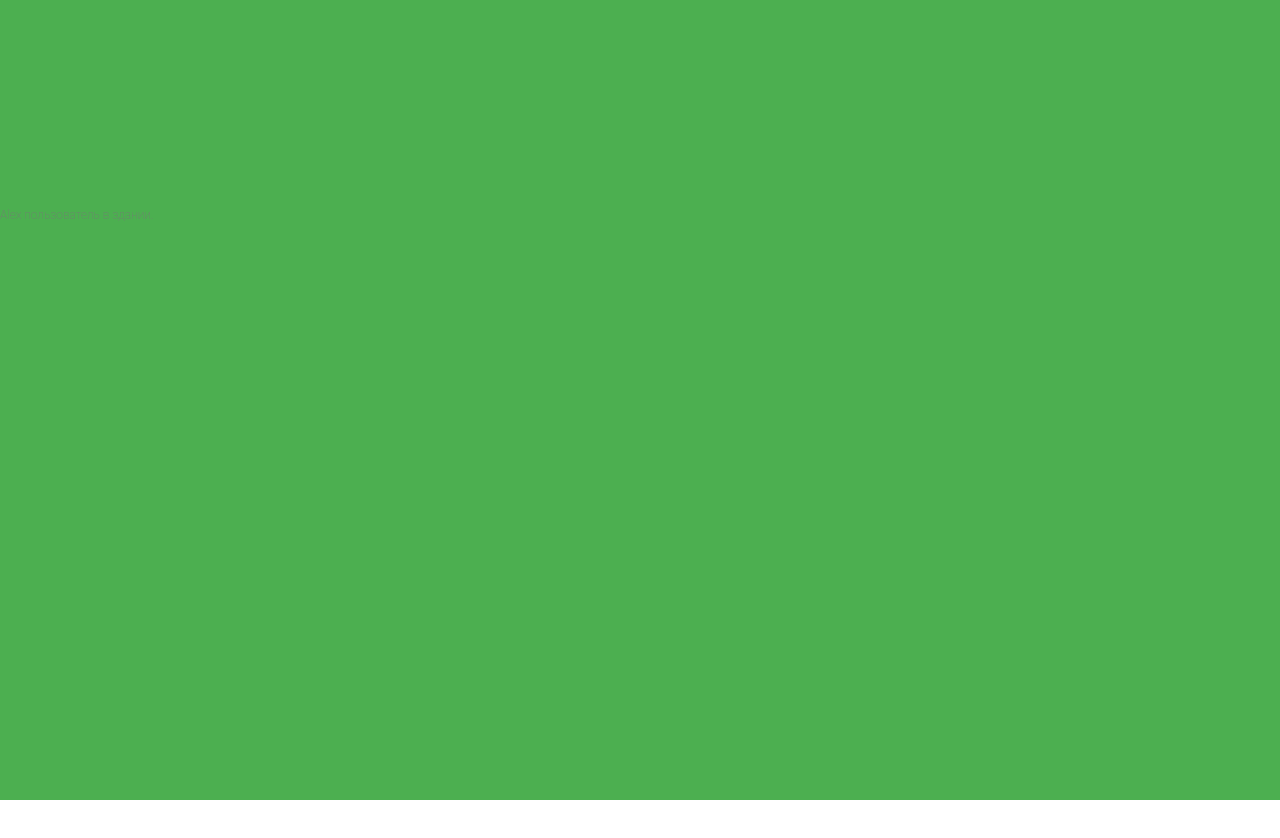
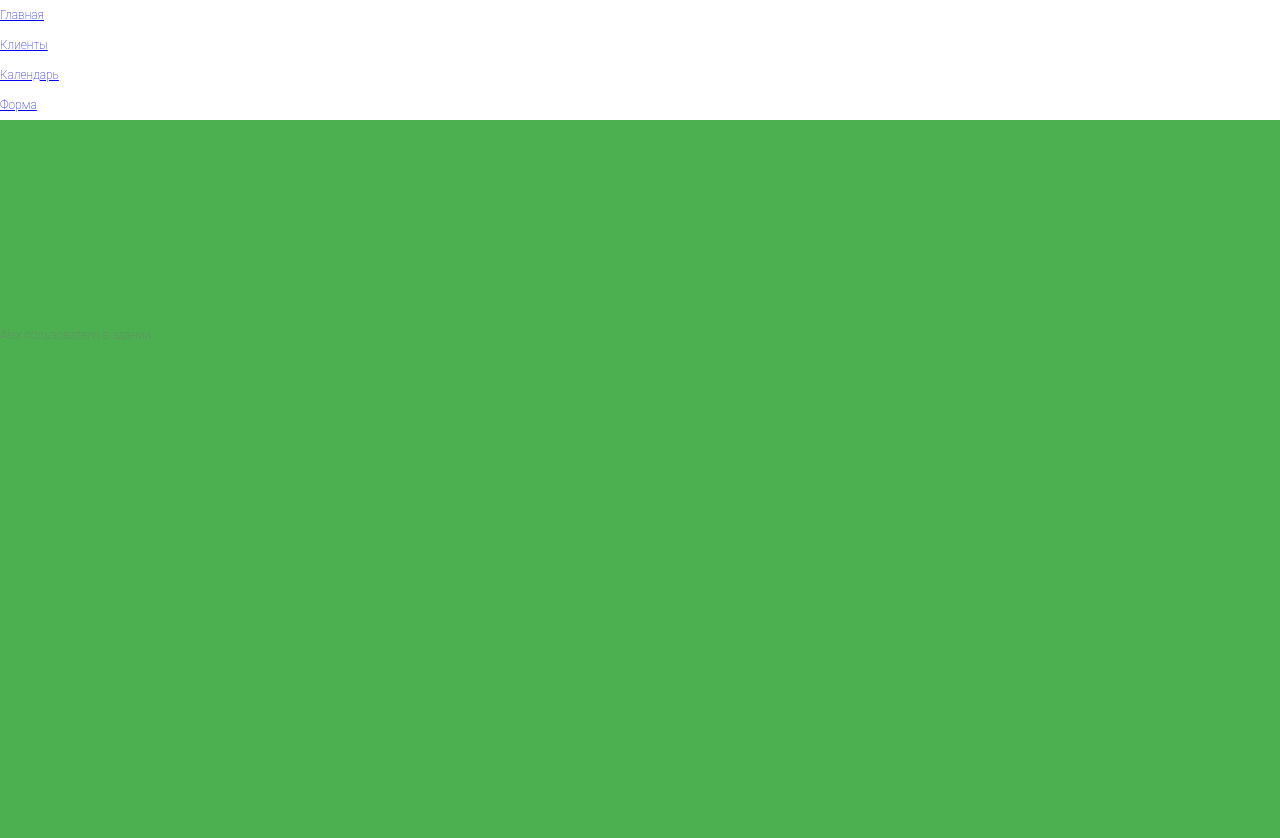
Before and after one commit to amelnik92f/base-webpack, a website built with webpack: page index.html in a window 1280 px wide. Before the commit the page ends 800 px from the top, so only its background shows below. Built offline with nearby package versions, Linux system fonts and the light colour scheme.

Commit message:
simplify router

```diff
--- a/index.html
+++ b/index.html
@@ -6,6 +6,24 @@
     <title>Document</title>
   </head>
   <body>
+    <header>
+      <nav>
+        <ul>
+          <li>
+            <a href="#/">Главная</a>
+          </li>
+          <li>
+            <a href="#/clients">Клиенты</a>
+          </li>
+          <li>
+            <a href="#/calendar">Календарь</a>
+          </li>
+          <li>
+            <a href="#/login">Форма</a>
+          </li>
+        </ul>
+      </nav>
+    </header>
     <div class="page" id="page"></div>
   </body>
 </html>
--- a/src/assets/styles/style.scss
+++ b/src/assets/styles/style.scss
@@ -121,3 +121,9 @@ input.invalid:focus {
   color: #fff;
   font-size: 40px;
 }
+
+
+header {
+  background: #fff;
+  color: #000;
+}
--- a/src/router.js
+++ b/src/router.js
@@ -9,33 +9,24 @@ export const CLIENT_ROUTE = "/clients";
 export const NOT_FOUND = "/not-found";
 
 const routerConfig = {
-  [MAIN_ROUTE]: withPageWrapper(
-    withLoginProtected((user, page) => {
-      page.innerHTML = "";
+  [MAIN_ROUTE]: withLoginProtected((user) => {
+    const userInfoElement = document.createElement("div");
+    userInfoElement.innerHTML = `<div>${user.name} пользователь в здании.</div>`;
 
-      const userInfoElement = document.createElement("div");
-      userInfoElement.innerHTML = `<div>${user.name} пользователь в здании.</div>`;
+    PAGE_REF.appendChild(userInfoElement);
+  }),
 
-      page.appendChild(userInfoElement);
-    })
-  ),
-
-  [CLIENT_ROUTE]: withPageWrapper(
-    withLoginProtected((user, page) => {
-      page.innerHTML = "";
-      const userList = new UserList(users);
-      userList.appendMeTo(page);
-    })
-  ),
+  [CLIENT_ROUTE]: withLoginProtected(() => {
+    const userList = new UserList(users);
+    userList.appendMeTo(PAGE_REF);
+  }),
 
   [LOGIN_ROUTE]: () => {
-    PAGE_REF.innerHTML = "";
     const form = mountForms();
     PAGE_REF.appendChild(form);
   },
 
   [NOT_FOUND]: () => {
-    PAGE_REF.innerHTML = "";
     const notFound = document.createElement("div");
     notFound.innerText = `Page is not found((`;
 
@@ -48,6 +39,7 @@ const getTrimedRoute = (path) => {
 };
 
 const router = () => {
+  PAGE_REF.innerHTML = "";
   const trimmed = window.location.hash
     ? getTrimedRoute(window.location.hash)
     : MAIN_ROUTE;
@@ -74,19 +66,3 @@ function withLoginProtected(routeFunction) {
     }
   };
 }
-
-function withPageWrapper(routeFunction) {
-  return (...args) => {
-    let wrapper = document.getElementById("main");
-
-    if (!wrapper) {
-      PAGE_REF.innerHTML = "";
-      const main = document.createElement("main");
-      main.innerHTML = `<header></header><div id="main"></div>`;
-      wrapper = main.querySelector("#main");
-      PAGE_REF.appendChild(main);
-    }
-
-    routeFunction(wrapper, ...args);
-  };
-}
```
